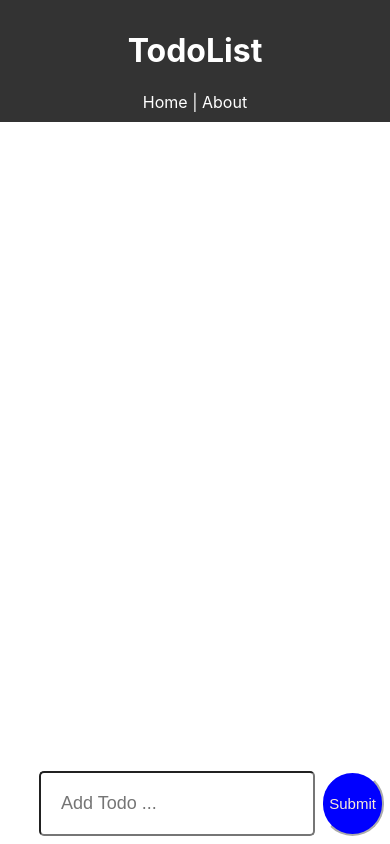
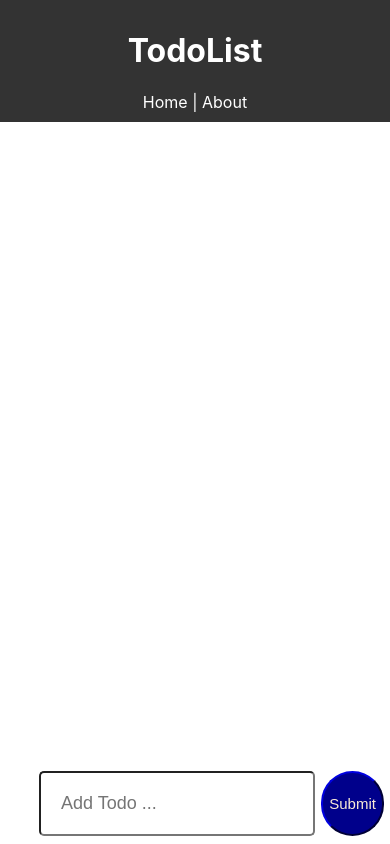
Before and after one commit to NeoHuncho/To-do-list-react, a React (Create React App) app: page / in a window 390 px wide. Built offline with nearby package versions, Linux system fonts and the light colour scheme; no server answers.

Commit message:
added styling to to-dos

```diff
--- a/src/App.css
+++ b/src/App.css
@@ -22,10 +22,10 @@
   .btn{
     margin-left: 2%;
     color: antiquewhite;
-    background-color: blue;
-    flex: 4;
+    background-color: darkblue;
+    flex: 3;
     border-radius: 50px;
-    border-color: white;
+    border-color:darkblue;
     font-size:15px;
   }
 }
--- a/src/App.js
+++ b/src/App.js
@@ -61,12 +61,12 @@ class App extends Component {
     return (
       <Router>
         <div className="App">
-          <div className="container">
+          <div className="container" >
             <Header />
             <Route // this is saying when browser is on the https with nothing after it all this should render
               exact path="/" render={props => (
                //you use React.Fragment when you dont need something like a div
-                <React.Fragment>
+                <React.Fragment >
                   <AddTodo addTodo={this.addTodo} />
                   <Todos
                     todos={this.state.todos}
--- a/src/components/ToDos/TodoItem.js
+++ b/src/components/ToDos/TodoItem.js
@@ -7,6 +7,9 @@ export class TodoItem extends Component {
   getStyle = () => {
     return {
       background: "#f4f4f4",
+      margin:'1%',
+      marginLeft:'5%',
+      marginRight:'5%',
       padding: "10px",
       borderBottom: "1px #ccc dotted",
       textDecoration: this.props.todo.completed ? "line-through" : "none",
@@ -20,7 +23,7 @@ export class TodoItem extends Component {
   render() {
     const { id, title, completed } = this.props.todo;// called destructuring, allows you to not have to do this.props.thing
     return (
-      <div style={this.getStyle()}>
+      <div style={this.getStyle()} >
         <p>
           <input
             type="checkbox"
```
